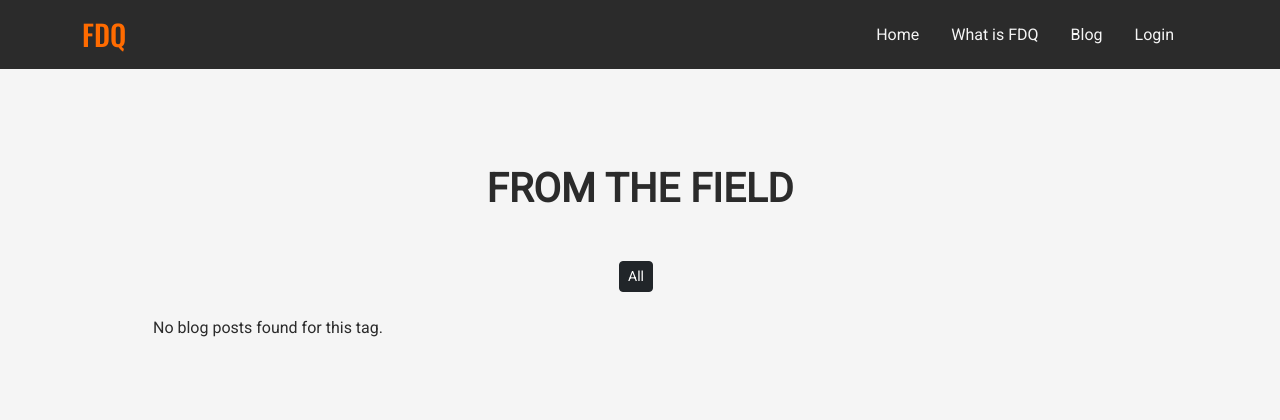
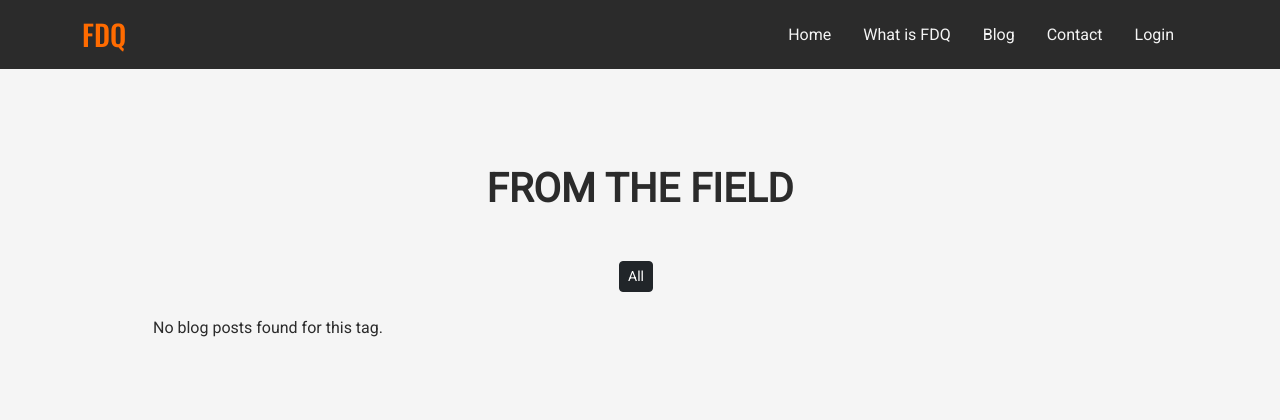
Before and after one commit to blakebinford/FDQ-page, a Django app: page /blog/ in a window 1280 px wide. Shown: the top 420 px of the page. Run offline with Django 5.2, Linux system fonts and the light colour scheme; data that the repository does not hold is empty; some libraries are stand-ins or nearby versions.

Commit message:
Update base.html
added contact link to base.html

```diff
--- a/templates/base.html
+++ b/templates/base.html
@@ -104,6 +104,7 @@
         <li class="nav-item"><a class="nav-link" href="{% url 'home' %}">Home</a></li>
         <li class="nav-item"><a class="nav-link" href="{% url 'about' %}">What is FDQ</a></li>
         <li class="nav-item"><a class="nav-link" href="{% url 'blog_list' %}">Blog</a></li>
+        <li class="nav-item"><a class="nav-link" href="{% url 'contact' %}">Contact</a></li>
 
         {% if user.is_authenticated %}
           <li class="nav-item"><a class="nav-link" href="#">Tools</a></li>
```
